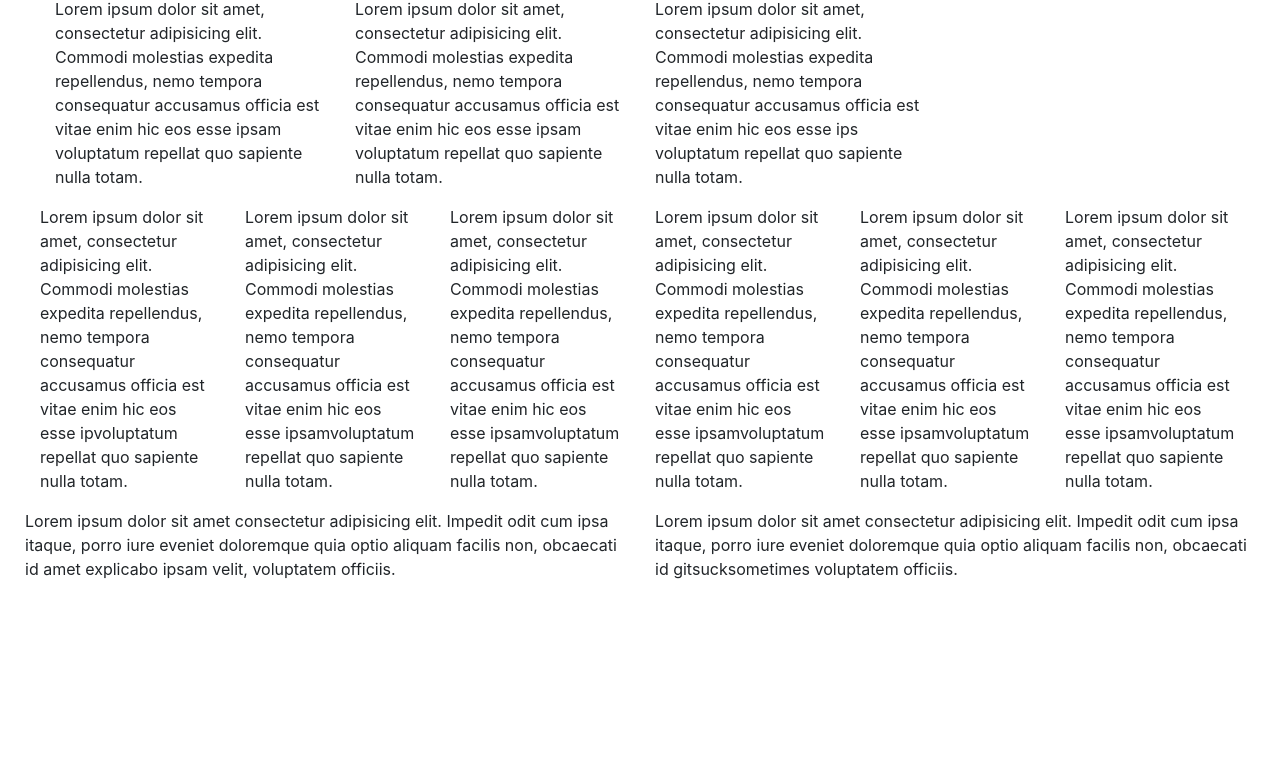
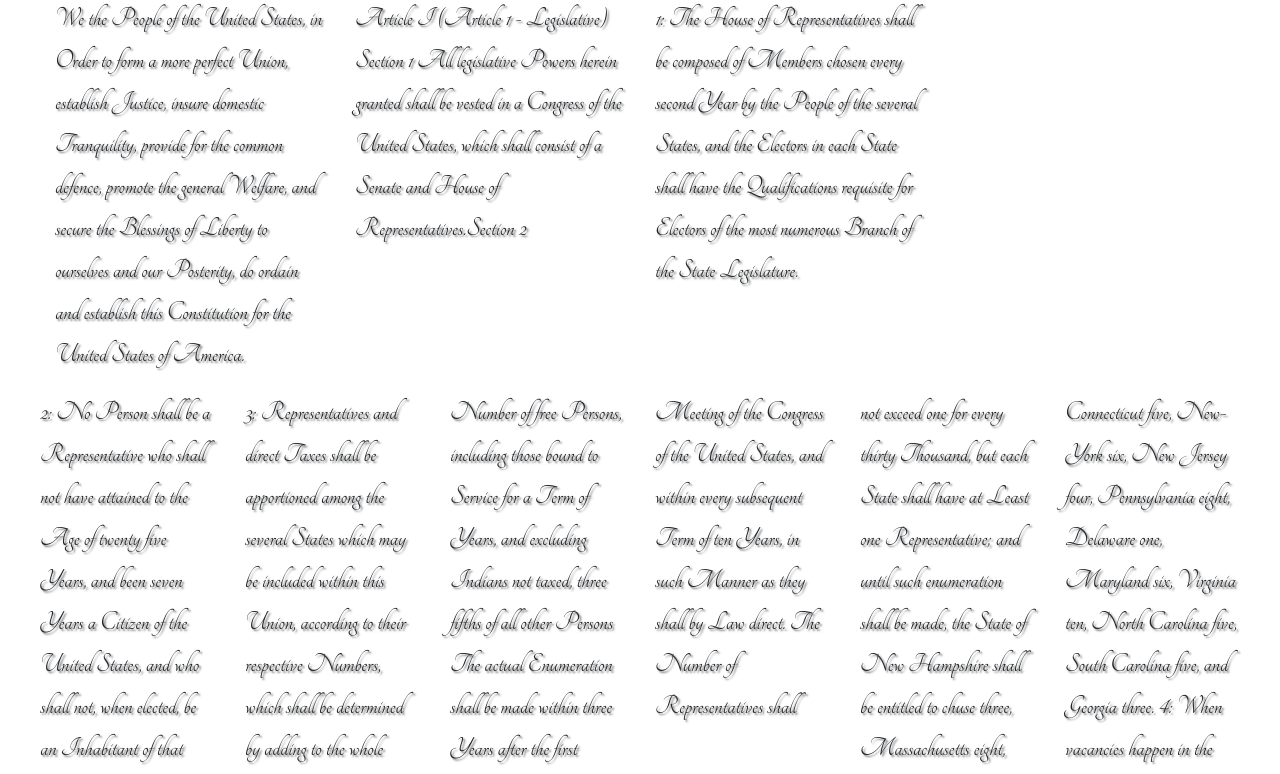
Before and after one commit to MacParthum/CSS-Grid, a plain HTML site: page index.html in a window 1280 px wide. Shown: the part 59-833 px from the top of the page. Before the commit the page ends 800 px from the top, so only its background shows below. Drawn offline with nearby package versions, Linux system fonts and the light colour scheme.

Commit message:
added font and font shadow effect

```diff
--- a/index.html
+++ b/index.html
@@ -1,5 +1,6 @@
 <!DOCTYPE html>
 <html lang="en">
+
 <head>
     <meta charset="UTF-8">
 
@@ -7,16 +8,18 @@
 
     <title>Bootstrap Demo</title>
 
-    <link rel="stylesheet" href="https://stackpath.bootstrapcdn.com/bootstrap/4.5.0/css/bootstrap.min.css" integrity="sha384-9aIt2nRpC12Uk9gS9baDl411NQApFmC26EwAOH8WgZl5MYYxFfc+NcPb1dKGj7Sk" crossorigin="anonymous">
+    <link rel="stylesheet" href="https://stackpath.bootstrapcdn.com/bootstrap/4.5.0/css/bootstrap.min.css"
+        integrity="sha384-9aIt2nRpC12Uk9gS9baDl411NQApFmC26EwAOH8WgZl5MYYxFfc+NcPb1dKGj7Sk" crossorigin="anonymous">
+
+    <link rel="stylesheet" href="https://fonts.googleapis.com/css?family=Tangerine">
+    <style>
+        body {
+            font-family: 'Tangerine', serif;
+            font-size: 28px;
+            text-shadow: 2px 2px 2px #666;
+        }
+    </style>
 </head>
-<body>
-
-</body>
-</html>
-
-
-
-
 
 <body>
 
@@ -26,7 +29,7 @@
 
             <div class="col-sm-12">
 
-                <h1>Header<h1>
+                <h1>The Constitution of the United States<h1>
 
             </div>
 
@@ -39,82 +42,98 @@
 
                     <div class="col-sm-3">
 
-                        <p>Lorem ipsum dolor sit amet, consectetur adipisicing elit. Commodi molestias expedita
-                            repellendus, nemo tempora consequatur accusamus officia est vitae enim hic eos esse ipsam
-                            voluptatum repellat quo sapiente nulla totam.
+                        <p>
+                            We the People of the United States, in Order to form a more perfect Union, establish
+                            Justice, insure domestic Tranquility, provide for the common defence, promote the general
+                            Welfare, and secure the Blessings of Liberty to ourselves and our Posterity, do ordain and
+                            establish this Constitution for the United States of America.
                         </p>
                     </div>
 
 
                     <div class="col-sm-3">
 
-                        <p>Lorem ipsum dolor sit amet, consectetur adipisicing elit. Commodi molestias expedita
-                            repellendus, nemo tempora consequatur accusamus officia est vitae enim hic eos esse ipsam
-                            voluptatum repellat quo sapiente nulla totam.
-                        </p>
+                        <p>
+                            Article I (Article 1 - Legislative) Section 1
+                            All legislative Powers herein granted shall be vested in a Congress of the United States,
+                            which shall consist of a Senate and House of Representatives.Section 2
+
+
+
                     </div>
 
 
                     <div class="col-sm-3">
 
-                        <p>Lorem ipsum dolor sit amet, consectetur adipisicing elit. Commodi molestias expedita
-                            repellendus, nemo tempora consequatur accusamus officia est vitae enim hic eos esse ips
-                            voluptatum repellat quo sapiente nulla totam.
+                        <p>
+                            1: The House of Representatives shall be composed of Members chosen every second Year by the
+                            People of the several States, and the Electors in each State shall have the Qualifications
+                            requisite for Electors of the most numerous Branch of the State Legislature.
                         </p>
+
                     </div>
 
                     <div class="row">
 
                         <div class="col-sm-2">
 
-                            <p>Lorem ipsum dolor sit amet, consectetur adipisicing elit. Commodi molestias expedita
-                                repellendus, nemo tempora consequatur accusamus officia est vitae enim hic eos esse
-                                ipvoluptatum repellat quo sapiente nulla totam.
+                            <p>
+                                2: No Person shall be a Representative who shall not have attained to the Age of twenty
+                                five
+                                Years, and been seven Years a Citizen of the United States, and who shall not, when
+                                elected,
+                                be an Inhabitant of that State in which he shall be chosen.
                             </p>
                         </div>
 
 
                         <div class="col-sm-2">
 
-                            <p>Lorem ipsum dolor sit amet, consectetur adipisicing elit. Commodi molestias expedita
-                                repellendus, nemo tempora consequatur accusamus officia est vitae enim hic eos esse
-                                ipsamvoluptatum repellat quo sapiente nulla totam.
+                            <p>
+                                3: Representatives and direct Taxes shall be apportioned among the several States which
+                                may be included within this Union, according to their respective Numbers, which shall be
+                                determined by adding to the whole
                             </p>
                         </div>
 
 
                         <div class="col-sm-2">
 
-                            <p>Lorem ipsum dolor sit amet, consectetur adipisicing elit. Commodi molestias expedita
-                                repellendus, nemo tempora consequatur accusamus officia est vitae enim hic eos esse
-                                ipsamvoluptatum repellat quo sapiente nulla totam.
+                            <p>
+                                Number of free Persons, including those bound to
+                                Service for a Term of Years, and excluding Indians not taxed, three fifths of all other
+                                Persons The actual Enumeration shall be made within three Years after the first
                             </p>
                         </div>
 
 
                         <div class="col-sm-2">
 
-                            <p>Lorem ipsum dolor sit amet, consectetur adipisicing elit. Commodi molestias expedita
-                                repellendus, nemo tempora consequatur accusamus officia est vitae enim hic eos esse
-                                ipsamvoluptatum repellat quo sapiente nulla totam.
+                            <p>
+                                Meeting
+                                of the Congress of the United States, and within every subsequent Term of ten Years, in
+                                such Manner as they shall by Law direct. The Number of Representatives shall
                             </p>
                         </div>
 
 
                         <div class="col-sm-2">
 
-                            <p>Lorem ipsum dolor sit amet, consectetur adipisicing elit. Commodi molestias expedita
-                                repellendus, nemo tempora consequatur accusamus officia est vitae enim hic eos esse
-                                ipsamvoluptatum repellat quo sapiente nulla totam.
+                            <p>
+                                not exceed one for every thirty Thousand, but each State shall have at Least one
+                                Representative; and until such enumeration shall be made, the State of New Hampshire
+                                shall be entitled to chuse three, Massachusetts eight, Rhode-Island and Providence
+                                Plantations one
                             </p>
                         </div>
 
 
                         <div class="col-sm-2">
 
-                            <p>Lorem ipsum dolor sit amet, consectetur adipisicing elit. Commodi molestias expedita
-                                repellendus, nemo tempora consequatur accusamus officia est vitae enim hic eos esse
-                                ipsamvoluptatum repellat quo sapiente nulla totam.
+                            <p>
+                                Connecticut five, New-York six, New Jersey four, Pennsylvania eight, Delaware one,
+                                Maryland six, Virginia ten, North Carolina five, South Carolina five, and Georgia three.
+                                4: When vacancies happen in the Representation from any State
                             </p>
                         </div>
 
@@ -122,19 +141,23 @@
                         <div class="row">
                             <div class="col-sm-6">
 
-                                <p>Lorem ipsum dolor sit amet consectetur adipisicing elit. Impedit odit cum ipsa
-                                    itaque, porro iure eveniet doloremque quia optio aliquam facilis non, obcaecati id
-                                    amet explicabo ipsam velit, voluptatem officiis.</p>
+                                <p>5: The House of Representatives shall chuse their Speaker and other Officers; and
+                                    shall have the sole Power of Impeachment. Section 3
+                                    1: The Senate of the United States shall be composed of two Senators from each
+                                    State, chosen by the Legislature thereof,3 for six Years; and each Senator shall
+                                    have one Vote.</p>
                             </div>
 
                             <div class="col-sm-6">
 
-                                <p>Lorem ipsum dolor sit amet consectetur adipisicing elit. Impedit odit cum ipsa
-                                    itaque, porro iure eveniet doloremque quia optio aliquam facilis non, obcaecati id
-                                    gitsucksometimes voluptatem officiis.</p>
+                                <p>
+                                    2: Immediately after they shall be assembled in Consequence of the first Election,
+                                    they shall be divided as equally as may be into three Classes. The Seats of the
+                                    Senators of the first Class shall be vacated at the Expiration of the second Year.
+                                </p>
+
+
                             </div>
-
-       </div>
 
 
 
```
